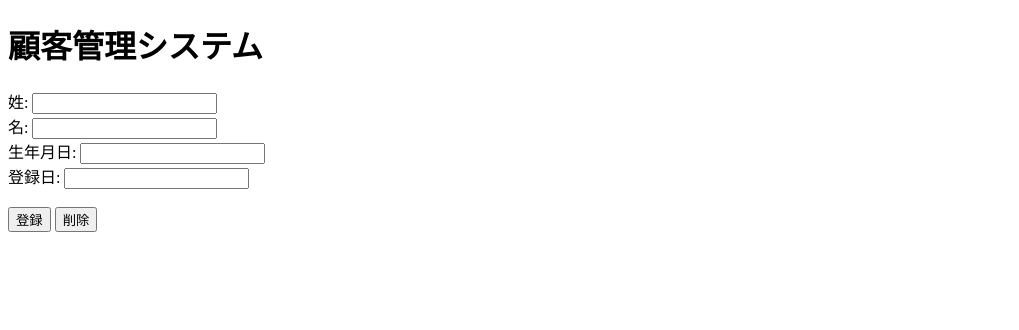
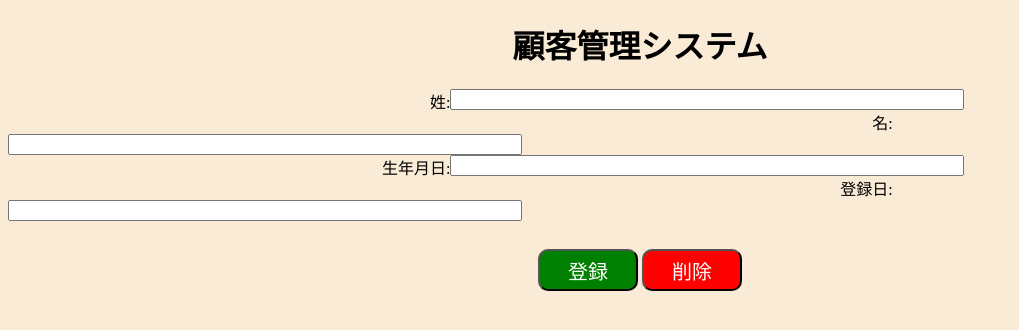
Before and after one commit to dbtmddn7/cp2023pproject, a website: page www/index.html in a window 1280 px wide. Shown: the whole page, without its empty margins (0-1019 px from the left). Drawn offline with Linux system fonts and the light colour scheme.

Commit message:
cssを利用した整理

```diff
--- a/www/css/style.css
+++ b/www/css/style.css
@@ -1 +1,45 @@
 /**/
+
+body {
+    background-color: antiquewhite;
+}
+
+h1 {
+    text-align: center;
+}
+
+label {
+  float: left;
+  text-align: right;
+  width: 35%;
+}
+
+input {
+    width: 40%;
+}
+
+#button {
+  text-align: center;
+}
+
+.btnA {
+    margin-top: 10px;
+    margin-bottom: 10px;
+    font-size: 15pt;
+    height: 4ex;
+    width: 5em;
+    border-radius: 10px;
+    color: white;
+    background-color: green;
+}
+
+.btnB {
+    margin-top: 10px;
+    margin-bottom: 10px;
+    font-size: 15pt;
+    height: 4ex;
+    width: 5em;
+    border-radius: 10px;
+    color: white;
+    background-color: red;
+}
--- a/www/index.html
+++ b/www/index.html
@@ -53,8 +53,8 @@
     </div>
     <br>
     <div id="button">
-        <button id="btnA" class="btn">登録</button>
-        <button id="btnB" class="btn">削除</button>
+        <button id="btnA" class="btnA">登録</button>
+        <button id="btnB" class="btnB">削除</button>
     </div>
 </body>
 </html>
```
Also changed, not shown: www/style.css (deleted, +0 -54 lines).
